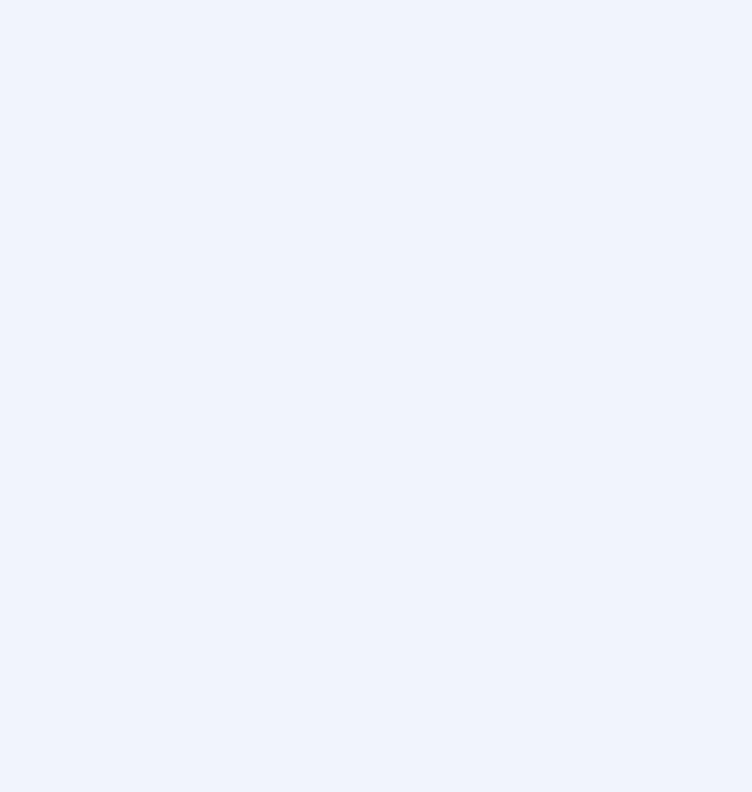
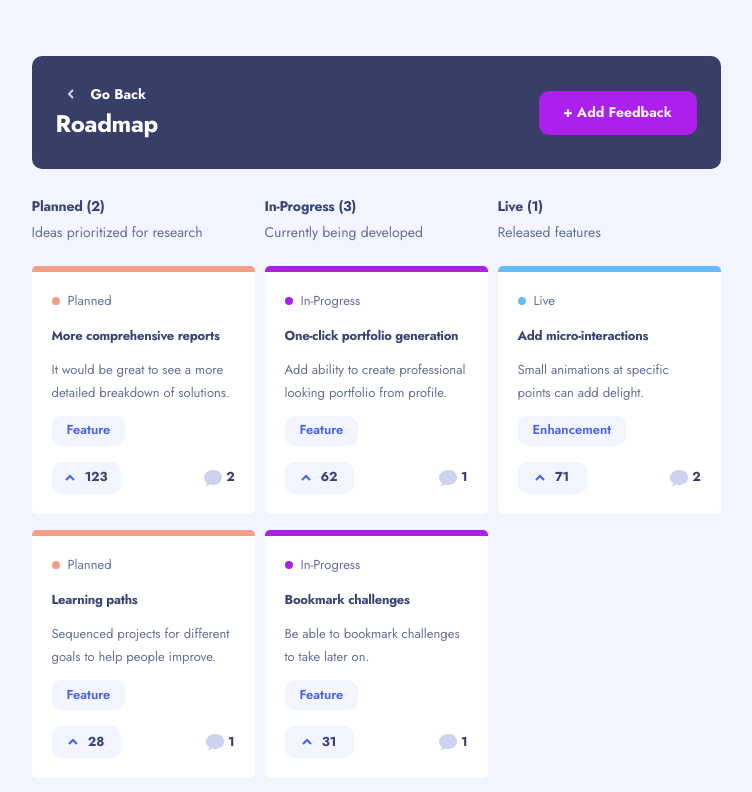
Before and after one commit to a-maystorov/product-feedback-app, a React (Create React App) app: page /product-feedback-app/roadmap-list in a window 1280 px wide. Before the commit this address had no page. Shown: the top 792 px of the page, without its empty margins (264-1016 px from the left). Built offline with nearby package versions, Linux system fonts and the light colour scheme.

Commit message:
Update routing paths.

```diff
--- a/src/App.js
+++ b/src/App.js
@@ -50,10 +50,13 @@ const App = () => {
   });
 
   return (
-    <div className={`App ${menuOpen && pathname === '/' ? 'dark' : null}`}>
+    <div
+      className={`App ${
+        menuOpen && pathname === '/product-feedback-app' ? 'dark' : null
+      }`}>
       <Routes>
         <Route
-          path="/"
+          path="/product-feedback-app"
           element={
             <Home
               suggestionRequests={suggestions}
@@ -68,7 +71,7 @@ const App = () => {
           }
         />
         <Route
-          path="/suggestion-details/:id/*"
+          path="/product-feedback-app/suggestion-details/:id/*"
           element={
             <SuggestionDetails
               suggestions={suggestions}
@@ -78,7 +81,7 @@ const App = () => {
           }
         />
         <Route
-          path="/create-suggestion"
+          path="/product-feedback-app/create-suggestion"
           element={
             <CreateSuggestion
               suggestions={suggestions}
@@ -87,7 +90,7 @@ const App = () => {
           }
         />
         <Route
-          path="/edit-suggestion/:id/*"
+          path="/product-feedback-app/edit-suggestion/:id/*"
           element={
             <EditSuggestion
               suggestions={suggestions}
@@ -97,7 +100,7 @@ const App = () => {
           }
         />
         <Route
-          path="/roadmap-list/*"
+          path="/product-feedback-app/roadmap-list/*"
           element={
             <RoadmapList
               planned={planned}
--- a/src/components/NoSuggestionsYet.js
+++ b/src/components/NoSuggestionsYet.js
@@ -112,7 +112,9 @@ const NoSuggestionsYet = () => {
           Got a suggestion? Found a bug that needs to be squashed? We love
           hearing about new ideas to improve our app.
         </p>
-        <Link to="/create-suggestion" className="no-suggestion--btn-container">
+        <Link
+          to="/product-feedback-app/create-suggestion"
+          className="no-suggestion--btn-container">
           <Button bgColor={'purple'} content={'+ Add Feedback'} />
         </Link>
       </div>
--- a/src/components/Roadmap.js
+++ b/src/components/Roadmap.js
@@ -13,7 +13,11 @@ const Roadmap = ({
       <header>
         <h1 className="roadmap__header">Roadmap</h1>
         <Link
-          to={windowWidth < 768 ? '/roadmap-list/planned' : '/roadmap-list'}
+          to={
+            windowWidth < 768
+              ? '/product-feedback-app/roadmap-list/planned'
+              : '/product-feedback-app/roadmap-list'
+          }
           className="view-btn">
           <div onClick={handleMenuToggle}>View</div>
         </Link>
--- a/src/components/RoadmapList.js
+++ b/src/components/RoadmapList.js
@@ -1,4 +1,3 @@
-import { useEffect } from 'react';
 import {
   Route,
   Routes,
@@ -18,24 +17,18 @@ const RoadmapList = ({ planned, inProgress, live, windowWidth }) => {
   const navigate = useNavigate();
   const { pathname } = useLocation();
 
-  useEffect(() => {
-    document.addEventListener('resize', function () {
-      return windowWidth >= 768 ? navigate('/roadmap-list') : null;
-    });
-  });
-
   return (
     <div className={`roadmap-list ${windowWidth >= 768 ? 'container' : null}`}>
       <nav>
         <header className="roadmap-list__header">
           <div className="roadmap-list__header--back-btn">
-            <Link to="/">
+            <Link to="/product-feedback-app">
               <BackButton theme={'dark'} />
             </Link>
             <h1>Roadmap</h1>
           </div>
           <Link
-            to={'/create-suggestion'}
+            to={'/product-feedback-app/create-suggestion'}
             className="roadmap-list__header--add-btn">
             <Button bgColor={'purple'} content={'+ Add Feedback'} />
           </Link>
@@ -43,23 +36,27 @@ const RoadmapList = ({ planned, inProgress, live, windowWidth }) => {
         <footer
           className={windowWidth >= 768 ? 'd-none' : 'roadmap-list__footer'}>
           <button
-            onClick={() => navigate('/roadmap-list/planned')}
+            onClick={() =>
+              navigate('/product-feedback-app/roadmap-list/planned')
+            }
             className={
               pathname === '/roadmap-list/planned' ? 'planned-selected' : null
             }>
             Planned ({planned.length})
           </button>
           <button
-            onClick={() => navigate('/roadmap-list/in-progress')}
+            onClick={() =>
+              navigate('/product-feedback-app/roadmap-list/in-progress')
+            }
             className={
-              pathname === '/roadmap-list/in-progress'
+              pathname === '/product-feedback-app/roadmap-list/in-progress'
                 ? 'in-progress-selected'
                 : null
             }>
             In-Progress ({inProgress.length})
           </button>
           <button
-            onClick={() => navigate('/roadmap-list/live')}
+            onClick={() => navigate('/product-feedback-app/roadmap-list/live')}
             className={
               pathname === '/roadmap-list/live' ? 'live-selected' : null
             }>
--- a/src/components/SuggestionList.js
+++ b/src/components/SuggestionList.js
@@ -22,10 +22,10 @@ const SuggestionList = ({
       {suggestions.map((suggestion) => (
         <div
           className={`suggestion-list__item ${
-            pathname === '/roadmap-list' ||
-            pathname === '/roadmap-list/planned' ||
-            pathname === '/roadmap-list/in-progress' ||
-            pathname === '/roadmap-list/live'
+            pathname === '/product-feedback-app/roadmap-list' ||
+            pathname === '/product-feedback-app/roadmap-list/planned' ||
+            pathname === '/product-feedback-app/roadmap-list/in-progress' ||
+            pathname === '/product-feedback-app/roadmap-list/live'
               ? 'suggestion-roadmap'
               : null
           }`}
@@ -46,7 +46,7 @@ const SuggestionList = ({
               )}
               <Link
                 className="suggestion-details__link"
-                to={`/suggestion-details/${suggestion.id}`}>
+                to={`/product-feedback-app/suggestion-details/${suggestion.id}`}>
                 <div className="status">
                   <div className="status-dot"></div>
                   {suggestion.status}
@@ -64,7 +64,9 @@ const SuggestionList = ({
           </header>
           <footer
             className={`suggestion-list__footer ${
-              windowWidth >= 768 && pathname === '/' ? 'd-none' : null
+              windowWidth >= 768 && pathname === '/product-feedback-app'
+                ? 'd-none'
+                : null
             }`}>
             <Upvote direction={'row'} upvotes={suggestion.upvotes} />
             <Comments
--- a/src/pages/CreateSuggestion/CreateSuggestion.js
+++ b/src/pages/CreateSuggestion/CreateSuggestion.js
@@ -54,7 +54,7 @@ const CreateSuggestion = ({ suggestions, setSuggestions }) => {
       setTitle('');
       setError(null);
       setSuccess('The Feedback has been added!');
-      setTimeout(() => navigate('/'), 2000);
+      setTimeout(() => navigate('/product-feedback-app'), 2000);
     } catch (err) {
       setError(err.message);
     }
@@ -62,7 +62,7 @@ const CreateSuggestion = ({ suggestions, setSuggestions }) => {
 
   return (
     <div className="edit-suggestion--container">
-      <Link to="/" className="back-btn">
+      <Link to="/product-feedback-app" className="back-btn">
         <BackButton theme={'light'} />
       </Link>
       <div className="plus-icon">
@@ -117,7 +117,7 @@ const CreateSuggestion = ({ suggestions, setSuggestions }) => {
               <Button bgColor={'purple'} content={'Add Feedback'} />
             </div>
             <Link
-              to="/"
+              to="/product-feedback-app"
               className="create-suggestion--cancel-btn"
               onClick={() => {
                 setTitle('');
--- a/src/pages/Home/Home.js
+++ b/src/pages/Home/Home.js
@@ -129,7 +129,7 @@ const Home = ({
       <div className={windowWidth >= 1366 ? 'desktop-container' : null}>
         <header
           className={`Home__header ${
-            menuOpen && pathname === '/' ? 'dark' : null
+            menuOpen && pathname === '/product-feedback-app' ? 'dark' : null
           } ${windowWidth >= 768 ? 'container' : null}`}>
           {windowWidth >= 768 && (
             <div className="suggestions-status">
@@ -158,7 +158,10 @@ const Home = ({
             <Button bgColor={'purple'} content={'+ Add Feedback'} />
           </Link>
         </header>
-        <main className={menuOpen && pathname === '/' ? 'dark' : null}>
+        <main
+          className={
+            menuOpen && pathname === '/product-feedback-app' ? 'dark' : null
+          }>
           <SuggestionList
             suggestions={suggestions}
             menuOpen={menuOpen}
--- a/src/pages/SuggestionDetails/SuggestionDetails.js
+++ b/src/pages/SuggestionDetails/SuggestionDetails.js
@@ -20,14 +20,11 @@ const SuggestionDetails = ({ suggestions, currentUser, windowWidth }) => {
   const [comments, setComments] = useState([]);
   const [replies, setReplies] = useState([]);
   const { id } = useParams();
-  const [suggestion, setSuggestion] = useState(() => {
-    const currentSuggestion =
-      suggestions &&
-      suggestions.filter((suggestion) =>
-        suggestion.id === parseFloat(id) ? suggestion : null
-      );
-    return currentSuggestion;
-  });
+  const suggestion =
+    suggestions &&
+    suggestions.find((suggestion) =>
+      suggestion.id === parseFloat(id) ? suggestion : null
+    );
 
   useEffect(() => {
     const suggestionReplies =
@@ -38,7 +35,7 @@ const SuggestionDetails = ({ suggestions, currentUser, windowWidth }) => {
       });
 
     suggestionReplies && setReplies(suggestionReplies.flat(1));
-    suggestion[0].comments && setComments(suggestion[0].comments);
+    suggestion.comments && setComments(suggestion.comments);
   }, [comments, suggestion]);
 
   return (
@@ -48,11 +45,11 @@ const SuggestionDetails = ({ suggestions, currentUser, windowWidth }) => {
       }>
       <div className={windowWidth >= 768 ? 'suggestion-details' : null}>
         <nav className="suggestion-details__nav">
-          <Link to="/">
+          <Link to="/product-feedback-app">
             <BackButton theme={'light'} />
           </Link>
           <Link
-            to={`/edit-suggestion/${suggestion[0].id}`}
+            to={`/product-feedback-app/edit-suggestion/${suggestion.id}`}
             className="nav-btn--container">
             <Button bgColor={'blue'} content={'Edit Feedback'} />
           </Link>
@@ -64,13 +61,13 @@ const SuggestionDetails = ({ suggestions, currentUser, windowWidth }) => {
             }>
             {windowWidth >= 768 && (
               <div className="suggestion-list__tablet-plus__upvotes">
-                <Upvote direction={'col'} upvotes={suggestion[0].upvotes} />
+                <Upvote direction={'col'} upvotes={suggestion.upvotes} />
               </div>
             )}
             <header className="suggestion-list__header">
-              <h2>{suggestion[0].title}</h2>
-              <p>{suggestion[0].description}</p>
-              <Category category={suggestion[0].category} />
+              <h2>{suggestion.title}</h2>
+              <p>{suggestion.description}</p>
+              <Category category={suggestion.category} />
             </header>
             {windowWidth >= 768 && <Comments comments={comments} />}
           </div>
@@ -78,7 +75,7 @@ const SuggestionDetails = ({ suggestions, currentUser, windowWidth }) => {
             className={`suggestion-list__footer ${
               windowWidth >= 768 ? 'd-none' : null
             }`}>
-            <Upvote direction={'row'} upvotes={suggestion[0].upvotes} />
+            <Upvote direction={'row'} upvotes={suggestion.upvotes} />
             <Comments comments={comments} />
           </footer>
         </div>
```
Also changed, not shown: src/pages/EditSuggestion/EditSuggestion.js (+5 -3 lines).
